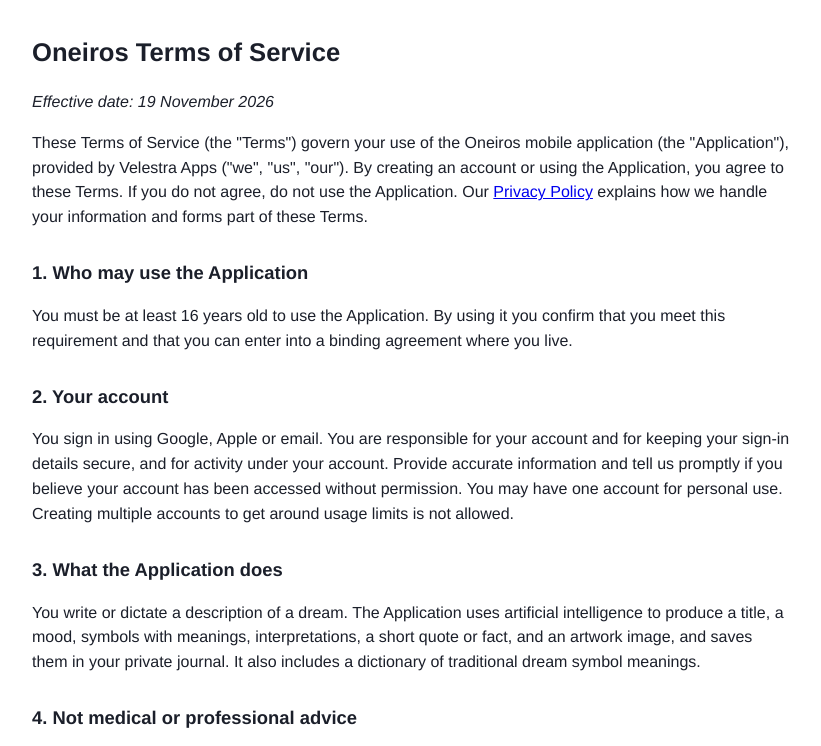
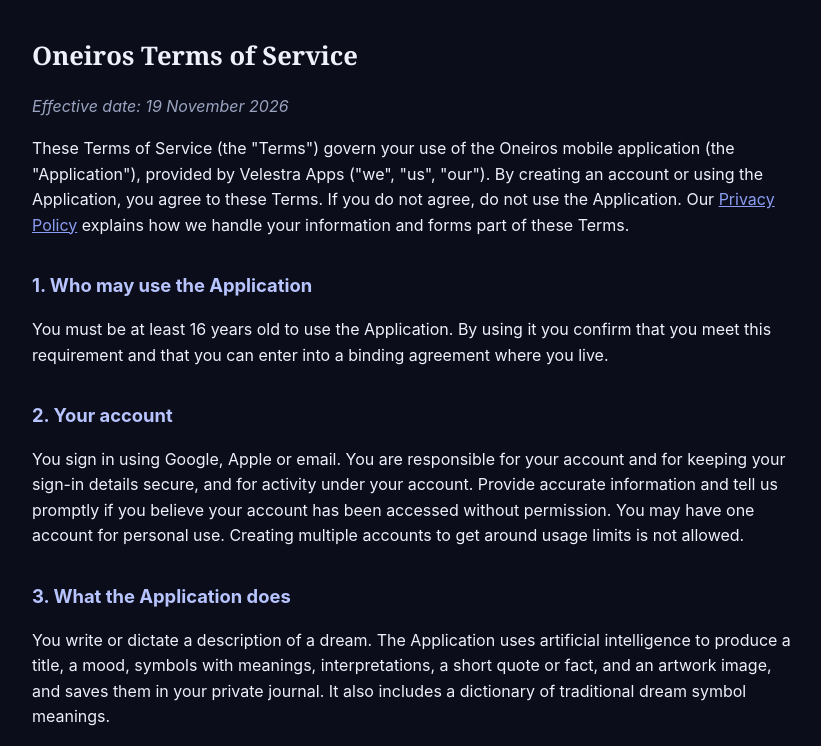
Before and after one commit to V3L35/privacy-policy, a plain HTML site: page terms-of-service.html in a window 1280 px wide. Shown: the top 746 px of the page, without its empty margins (228-1049 px from the left). Drawn offline with Linux system fonts and the light colour scheme.

Commit message:
Update terms-of-service.html

```diff
--- a/terms-of-service.html
+++ b/terms-of-service.html
@@ -5,10 +5,17 @@
   <meta name="viewport" content="width=device-width, initial-scale=1">
   <title>Oneiros Terms of Service</title>
   <style>
-    body { font-family: 'Helvetica Neue', Helvetica, Arial, sans-serif; padding: 1em; max-width: 760px; margin: 0 auto; line-height: 1.55; color: #1b1f2a; }
-    h1 { font-size: 1.6em; }
-    h2 { font-size: 1.15em; margin-top: 1.6em; }
-    li { margin-bottom: 0.4em; }
+  :root { color-scheme: dark; }
+  body {
+    font-family: -apple-system, 'Helvetica Neue', Helvetica, Arial, sans-serif;
+    background: #0B0E1A; color: #EEF0FA;
+    padding: 1.2em; max-width: 760px; margin: 0 auto; line-height: 1.6;
+  }
+  h1 { font-size: 1.6em; font-family: Georgia, 'Times New Roman', serif; }
+  h2 { font-size: 1.15em; margin-top: 1.8em; color: #B8C4FF; }
+  a { color: #8B9DF2; }
+  li { margin-bottom: 0.4em; }
+  em { color: #9AA3C0; }
   </style>
 </head>
 <body>
```
